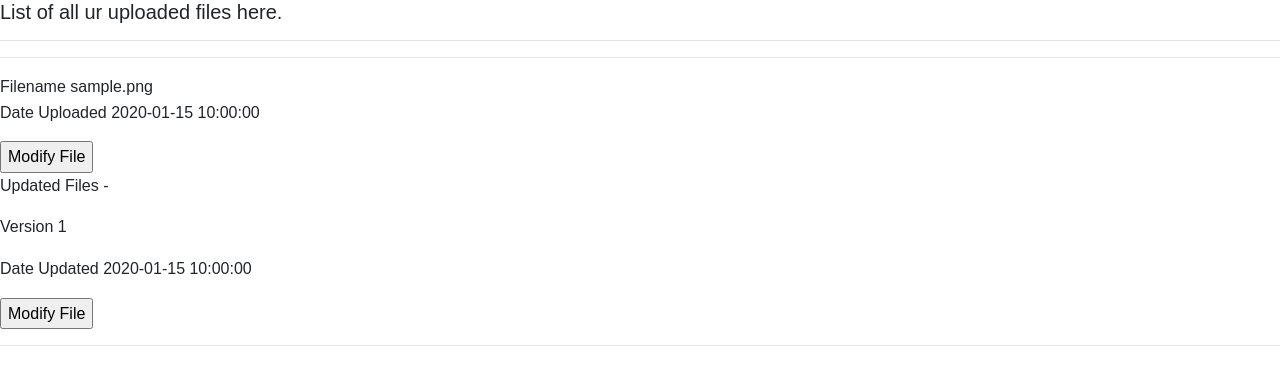
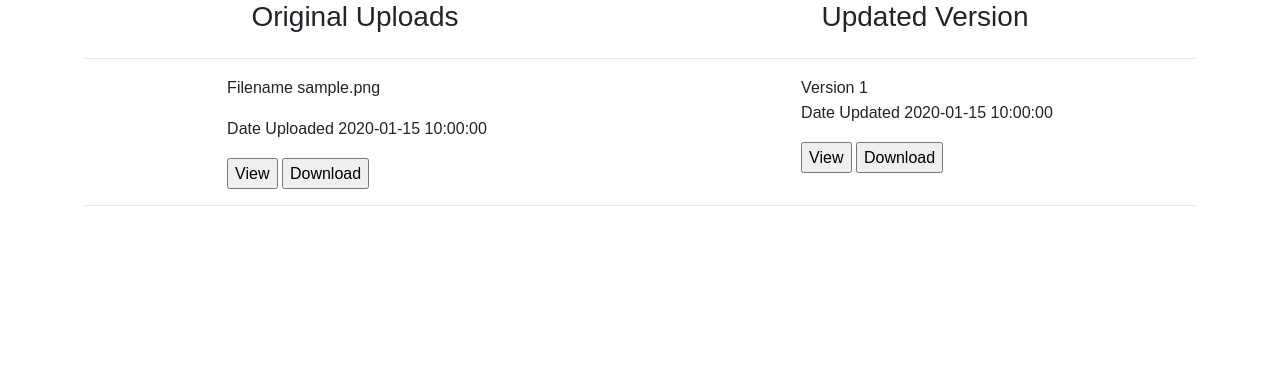
Before and after one commit to aftab-hussain-93/fields-matcher, a Flask app: a page that uses app/templates/base.html in a window 1280 px wide. Shown: the part 58-443 px from the top of the page. Run offline with Flask 2, Linux system fonts and the light colour scheme; a user stored in the database is signed in; tables that the repository leaves empty hold one stand-in row (values such as "Sample post"); some libraries are stand-ins or nearby versions.

Commit message:
added basic front end design

```diff
--- a/app/blueprints/main/routes.py
+++ b/app/blueprints/main/routes.py
@@ -16,8 +16,6 @@ def home():
     """
     Home page to upload the file. The file upload is handled by JQuery AJAX Form.
     """
-    if current_user.is_authenticated:
-        flash(f'Hello {current_user.username}', category='info')
     return render_template('home.html')
 
 @main.route('/modify', methods=['POST'])
--- a/app/templates/account.html
+++ b/app/templates/account.html
@@ -3,34 +3,42 @@
   Account Details
 {% endblock %}
 {% block contents %}
-  {% if current_user.is_authenticated %}
-    <!-- Hello {{current_user.username}} -->
-    <div>
-      <h5>List of all ur uploaded files here.</h5>
-      <hr>
+  <div class="row justify-content-around">
+      <div class="col-xs-6">
+        <h3>Original Uploads</h3>
       </div>
-  {% endif %}
-  <hr>
-  {% for d in files -%}
-  	<div>
-
-
-        Filename {{ d['filename']  }}
-  		<p>  Date Uploaded {{ d['date_created']  }} </p>
-  		<input id="{{ d['file_id'] }}" type="button" value="Modify File" class="modifyBtn">
-  		<div>
-  			 Updated Files -
-  			 {% for f in d['updated_versions'] %}
-  			 <p>
-  			 	<p>  Version {{ f['version']  }} </p>
-  				<p>  Date Updated {{ f['date_created']  }} </p>
-  			 </p>
-  			 <input id="{{ f['file_id'] }}" type="button" value="Modify File" class="modifyBtn">
-  			 {% endfor %}
+      <div class="col-xs-6">
+        <h3>Updated Version</h3>
       </div>
     </div>
     <hr>
-  {%- endfor %}
+  {% for d in files %}
+    <div class="row justify-content-around">
+      <div class="col-xs-6">
+        <p>Filename {{ d['filename']  }}</p>
+        <p>  Date Uploaded {{ d['date_created']  }} </p>
+        <input id="{{ d['file_id'] }}" type="button" value="View" class="modifyBtn">
+        <input id="" type="button" value="Download" class="">
+      </div>
+      <div class="col-xs-6 d-flex flex-column">
+      {% if d['updated_versions'] %}
+          {% for f in d['updated_versions'] %}
+            <p>
+                Version {{ f['version']  }} <br>
+                Date Updated {{ f['date_created']  }}
+            </p>
+            <div>
+              <input id="{{ f['file_id'] }}" type="button" value="View" class="modifyBtn">
+              <input id="" type="button" value="Download" class="">
+            </div>
+          {% endfor %}
+        {% else %}
+        <p style="font-size: 18px;">This file has not been updated.. </p>
+        {% endif %}
+      </div>
+    </div>
+    <hr>
+  {% endfor %}
 {% endblock %}
 {% block scripts %}
   <script type="text/javascript">
--- a/app/templates/base.html
+++ b/app/templates/base.html
@@ -48,7 +48,7 @@
               </div>
             </nav>
           </header>
-         <div class="col-md-8">
+        <div class="container">
           {% with messages = get_flashed_messages(with_categories=true) %}
             {% if messages %}
               {% for category, message in messages %}
@@ -58,9 +58,10 @@
               {% endfor %}
             {% endif %}
           {% endwith %}
+          {% block contents %}
+          {% endblock %}
         </div>
-        {% block contents %}
-        {% endblock %}
+
         {% block scripts %}
         {% endblock %}
         <!-- Modal -->
```
Also changed, not shown: app/blueprints/api/routes.py (+24 -0 lines), app/static/js/modify.js (+4 -4 lines), app/templates/home.html (+16 -3 lines), app/templates/modify.html (+9 -10 lines), app/test.db. Lines whose indentation alone changed are shown as unchanged.
